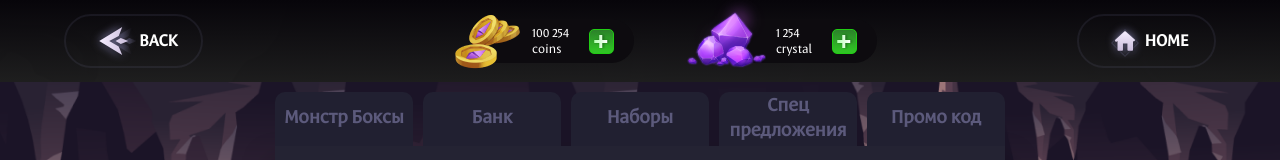
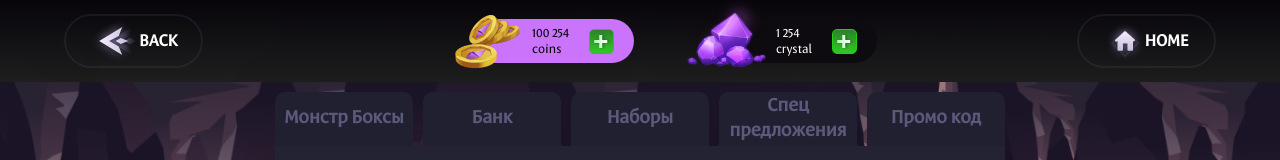
Before and after one commit to mykhailovskyiv/frozeneon, a website built with webpack: page project/src/index.html in a window 1280 px wide. In both pictures the pointer is over the button 552 px from the left and 41 px from the top of the page. Shown: the top 160 px of the page. Built offline with nearby package versions, Linux system fonts and the light colour scheme; files whose address does not match are found by name.

Commit message:
Add files via upload

```diff
--- a/project/src/header.scss
+++ b/project/src/header.scss
@@ -68,6 +68,7 @@
                 align-items: center;
                 border: none;
                 padding: 0 20px 0 40px;
+                transition: .4s;
                 .queque {
                     margin-left: 20px;
                     margin-right: 20px;
@@ -92,3 +93,11 @@
         }
     }
 }
+.header-content-buy--item:hover .header-content-buy--button {
+    background: #c974fa;
+    transition: .4s;
+}
+.header-content-buy--item:hover .queque-text, .header-content-buy--item:hover .queque-number {
+    color: black;
+    transition: .4s;
+}
```
